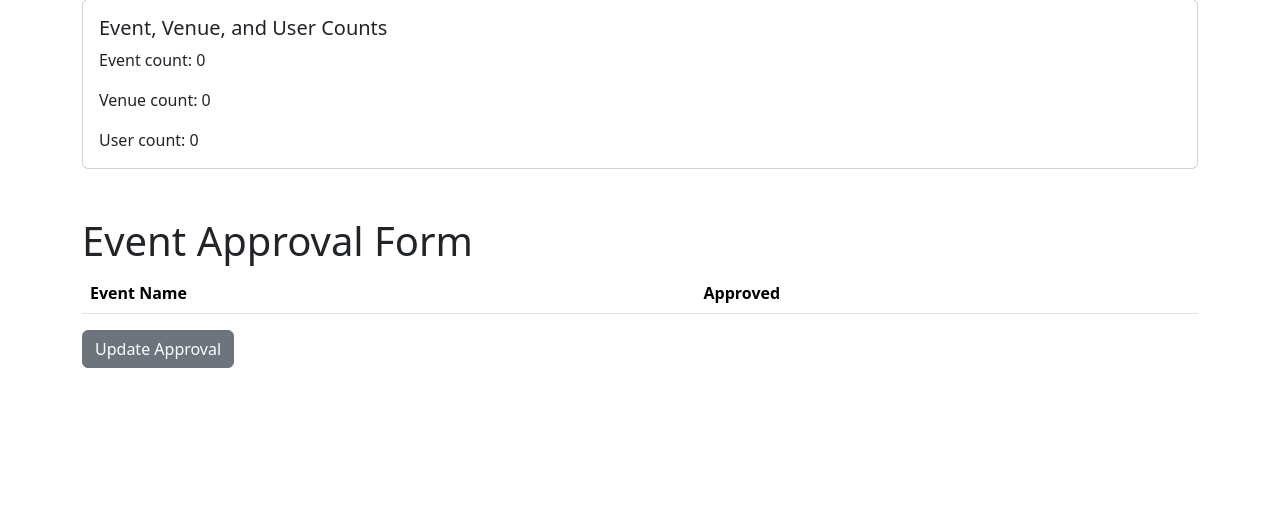
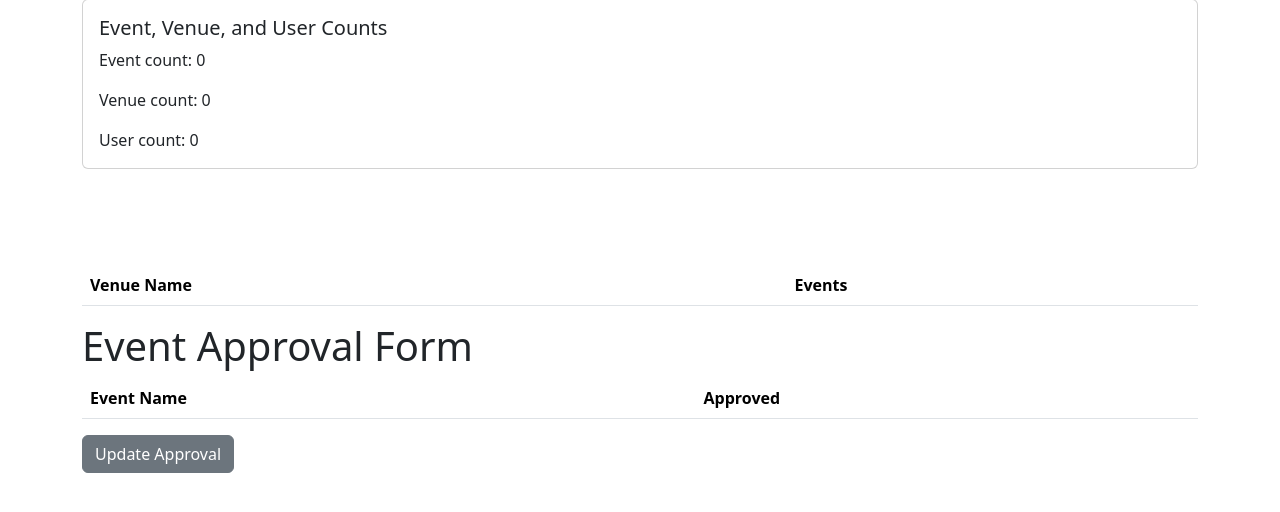
Before and after one commit to torcuata22/soccl, a Django app: page /admin_approval/ in a window 1280 px wide. Shown: the part 161-673 px from the top of the page. Run offline with Django 4.2, Linux system fonts and the light colour scheme; the visitor is signed in with stand-in values (Sample User, id 1); data comes from the database, SQL or seed files in the repository; data that the repository does not hold is empty.

Commit message:
show_event

```diff
--- a/myclub_website/events/templates/events/admin_approval.html
+++ b/myclub_website/events/templates/events/admin_approval.html
@@ -15,6 +15,29 @@
   </div>
 
 <br><br>
+<br><br>
+<table class="table table-striped table-hover">
+  <thead>
+    <tr>
+      <th scope="col">Venue Name</th>
+      <th scope="col">Events</th>
+    </tr>
+  </thead>
+  <tbody>
+  {% for venue in venue_list %}
+  <tr>
+  <td><a href="{% url 'show_venue' venue.id %}">{{venue}}</a></td>
+  <td><a href="{% url 'venue_events' venue.id %}" class="btn btn-sm btn-success">List Events</a></td>
+{% endfor %}
+</tbody>
+</table>
+
+
+
+
+
+
+
 
 <form action="" method="POST">
 {% csrf_token %}
--- a/myclub_website/events/urls.py
+++ b/myclub_website/events/urls.py
@@ -21,6 +21,9 @@ urlpatterns = [
     path('my_events/', views.my_events, name='my_events'),
     path('search_events/', views.search_events, name='search_events'),
     path('admin_approval/', views.admin_approval, name='admin_approval'),
+    path('venue_events/<venue_id>', views.venue_events, name='venue_events'),
+    path('show_event/<event_id>', views.show_event, name='show_event'),
+
 
 
 
--- a/myclub_website/events/views.py
+++ b/myclub_website/events/views.py
@@ -265,10 +265,11 @@ def search_events(request):
 
 #Admin approval page
 def admin_approval(request):
+    #get venues:
+    venue_list = Venue.objects.all()
     event_count = Event.objects.all().count()
     venue_count = Venue.objects.all().count()
     user_count = User.objects.all().count()
-
 
 
     event_list = Event.objects.all().order_by('-event_date') #list all events in specific order
@@ -290,7 +291,7 @@ def admin_approval(request):
                                                                   'event_count':event_count,
                                                                   'venue_count':venue_count,
                                                                   'user_count':user_count,
-                                                                  })
+                                                                  'venue_list':venue_list,})
 
     else:
         messages.success(request,('You shall not pass!') )
@@ -298,5 +299,24 @@ def admin_approval(request):
 
     return render(request, 'events/admin_approval.html')
 
+#Show an event:
+def show_event(request, event_id):
+    event = Event.objects.get(pk=event_id)
+    return render(request, "events/show_event.html", {'event':event,})
+
+
+
+#Show events in a venue:
+def venue_events(request, venue_id):
+    #Grab venue:
+    venue = Venue.objects.get(id = venue_id)
+    #Grab events in that venue:
+    events = venue.event_set.all()
+    if events:
+        return render(request, "events/venue_events.html", {'events':events,})
+    else:
+        messages.success(request, ('that venue has no events at this time'))
+        return redirect('admin_approval')
+
 
 #CONTINUE HERE: https://www.youtube.com/watch?v=hyzM1lpc6Rs&list=PLCC34OHNcOtqW9BJmgQPPzUpJ8hl49AGy&index=45
```
Also changed, not shown: myclub_website/events/templates/events/show_event.html (added, +50 -0 lines), myclub_website/events/templates/events/venue_events.html (added, +12 -0 lines).
